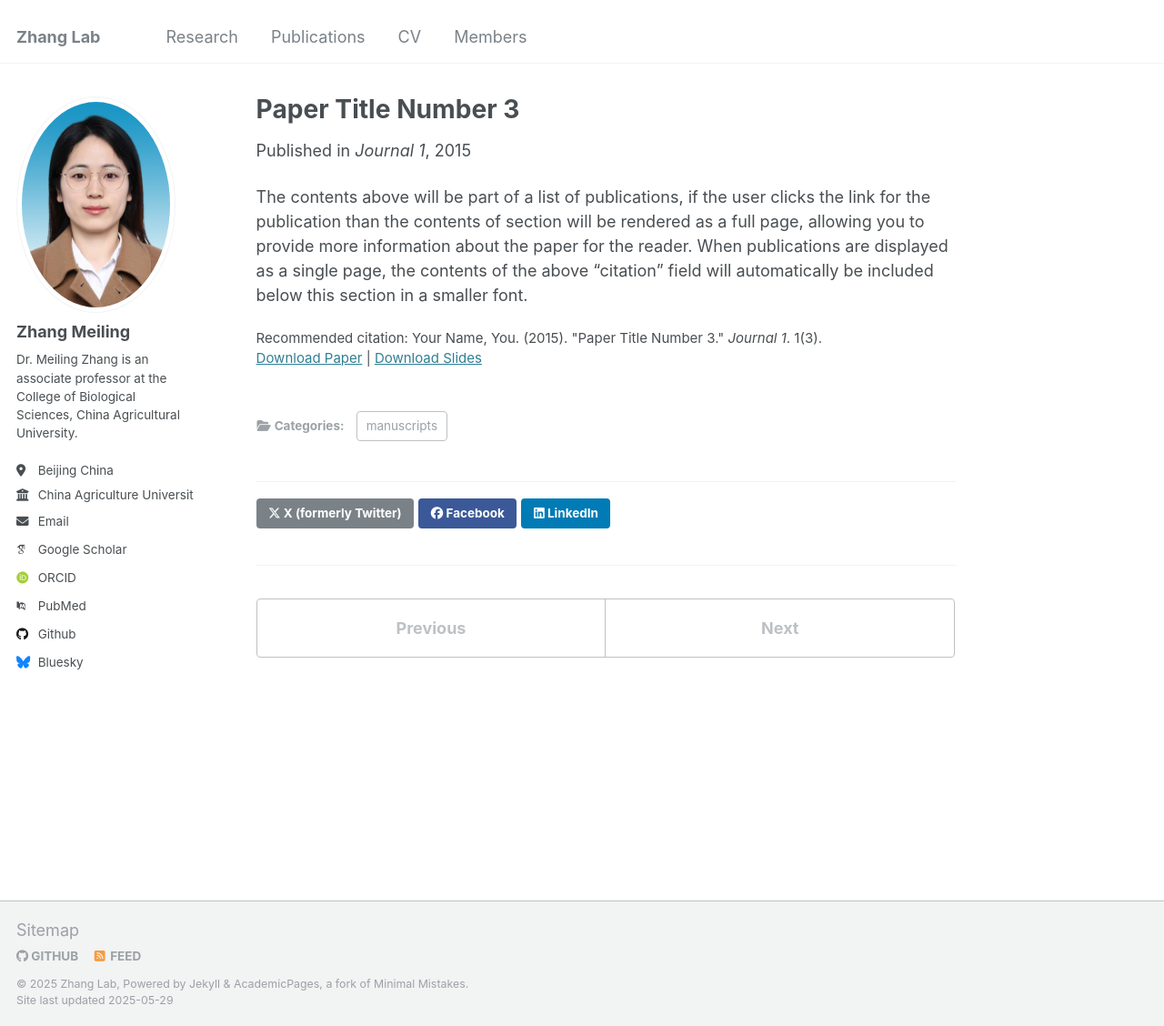
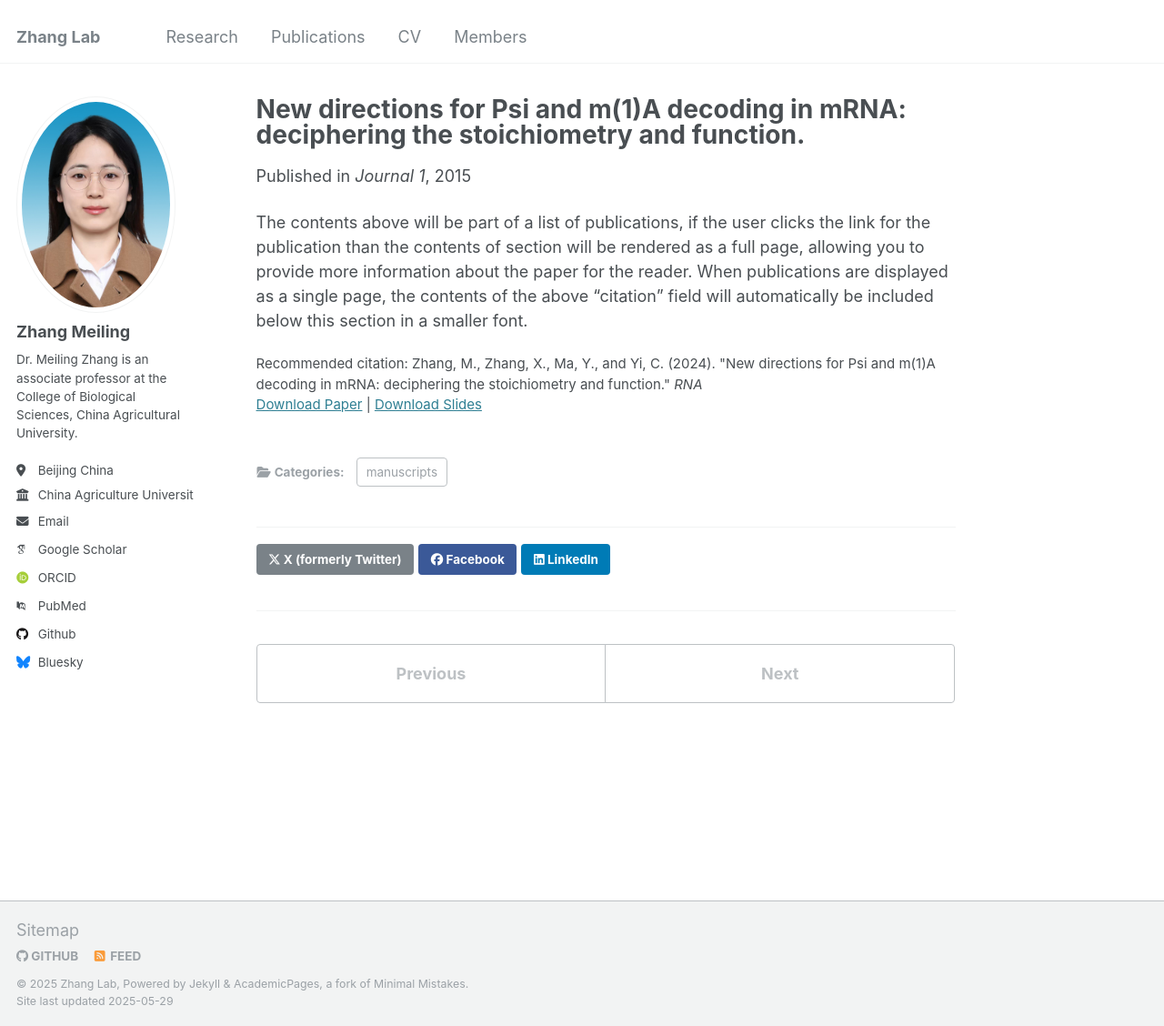
Before and after one commit to Hui50138/ZhangMeiling-Lab, a Jekyll site: the page built from _publications/2015-10-01-paper-title-number-3.md, in a window 1280 px wide and 1128 px high. Shown: the whole window at 91% size. Built offline with Jekyll 4.4.1, drawn with Linux system fonts in a browser that asks for light colours; some web fonts are replaced.

Commit message:
Update 2015-10-01-paper-title-number-3.md

```diff
--- a/_publications/2015-10-01-paper-title-number-3.md
+++ b/_publications/2015-10-01-paper-title-number-3.md
@@ -1,5 +1,5 @@
 ---
-title: "Paper Title Number 3"
+title: "New directions for Psi and m(1)A decoding in mRNA: deciphering the stoichiometry and function."
 collection: publications
 category: manuscripts
 permalink: /publication/2015-10-01-paper-title-number-3
@@ -8,7 +8,7 @@ date: 2015-10-01
 venue: 'Journal 1'
 slidesurl: 'http://academicpages.github.io/files/slides3.pdf'
 paperurl: 'http://academicpages.github.io/files/paper3.pdf'
-citation: 'Your Name, You. (2015). &quot;Paper Title Number 3.&quot; <i>Journal 1</i>. 1(3).'
+citation: 'Zhang, M., Zhang, X., Ma, Y., and Yi, C. (2024). &quot;New directions for Psi and m(1)A decoding in mRNA: deciphering the stoichiometry and function.&quot; <i>RNA</i>'
 ---
 
 The contents above will be part of a list of publications, if the user clicks the link for the publication than the contents of section will be rendered as a full page, allowing you to provide more information about the paper for the reader. When publications are displayed as a single page, the contents of the above "citation" field will automatically be included below this section in a smaller font.
```
